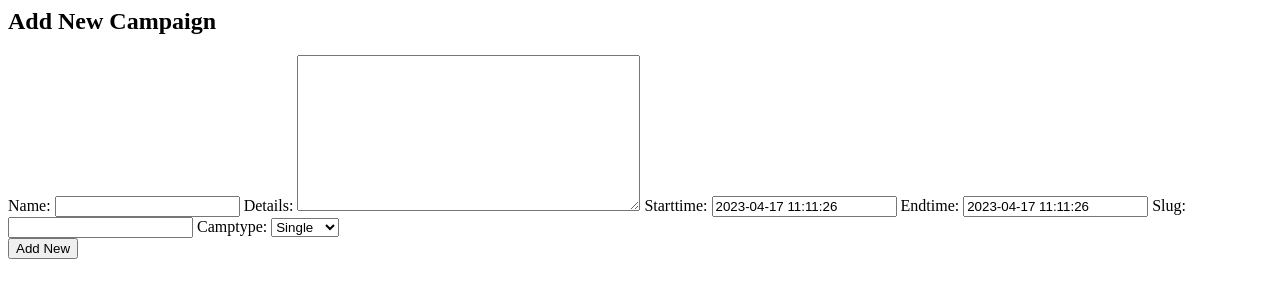
After one commit to mahmoudismail12/election2, a Django app: page /campaign/add/ in a window 1280 px wide. The commit adds this page. Shown: the top 300 px of the page. Run offline with Django 4.2, Linux system fonts and the light colour scheme.

Commit message:
add views

```diff
--- a/camp/models.py
+++ b/camp/models.py
@@ -1,14 +1,22 @@
+
+from django.utils import timezone
 from django.db import models
 from django.urls import reverse
 from django.utils.text import slugify
 
 # Create your models here.
+camp_choices=(
+    ('S','Single'),
+    ('M','Multiple'),
+)
+
 class Campaign(models.Model):
     name = models.CharField(max_length=100)
     details = models.TextField(max_length=2000)
-    starttime = models.DateTimeField(null=True)
-    endtime = models.DateTimeField(null=True)
+    starttime = models.DateTimeField(default=timezone.now)
+    endtime = models.DateTimeField(default=timezone.now)
     slug = models.SlugField(null=True  , blank=True)
+    camptype = models.CharField(choices=camp_choices,max_length=20,default='Single')
     def __str__(self):
         return self.name
 
@@ -25,7 +33,7 @@ class Campaign(models.Model):
 
 class VoterId(models.Model):
     campaign = models.ForeignKey(Campaign , related_name="campaign_voterid" , on_delete = models.CASCADE)
-    voterid = models.IntegerField(default=0,null=True)
+    voterid = models.IntegerField(default=0)
     def __str__(self):
         return str(self.campaign)
 
@@ -34,7 +42,7 @@ class Nominated(models.Model):
     name = models.CharField(max_length=100)
     details = models.TextField(max_length=2000)
     image = models.ImageField(upload_to='nominatedimage/')
-    votecount = models.IntegerField(default=0,null=True)
+    votecount = models.IntegerField(default=0)
 
 
     def __str__(self):
--- /dev/null
+++ b/camp/templates/camp/campaign_add.html
@@ -0,0 +1,10 @@
+ <h2>Add New Campaign</h2>
+
+
+
+<form action="" method="POST">
+    {% csrf_token %}
+    {{form}}
+    <br>
+    <input type="submit" value="Add New">
+</form>
--- a/camp/templates/camp/campaign_detail.html
+++ b/camp/templates/camp/campaign_detail.html
@@ -0,0 +1,2 @@
+<h1>{{campaign}}</h1>
+<a href="{%url 'camp:camp_update' campaign.slug%}">Edit This campaign</a>
--- a/camp/templates/camp/campaign_list.html
+++ b/camp/templates/camp/campaign_list.html
@@ -3,5 +3,7 @@
 {% for campaign in object_list %}
 
 <h1><a href="{{campaign.get_absolute_url}}">{{campaign.name}}</a></h1>
-<h3>{{campaign.details}}</h3>
+
 {% endfor %}
+
+<a href="{%url 'campaign:camp_add'%}">Add New campaign</a>
--- a/camp/urls.py
+++ b/camp/urls.py
@@ -1,10 +1,12 @@
 from django.urls import path
 from .views import CampaignList , CampaignDetail
-
+from . import views
 
 app_name = 'camp'
 
 urlpatterns = [
     path('',CampaignList.as_view(), name='campaign_list'),
-    path('<slug:slug>',CampaignDetail.as_view(),name='campaign_detail')
+    path('<slug:slug>',CampaignDetail.as_view(),name='campaign_detail'),
+    path('add/', views.CampADD.as_view(),name='camp_add'),
+    path('<slug:slug>/edit',views.CampUpdate.as_view(),name='camp_update'),
 ]
--- a/camp/views.py
+++ b/camp/views.py
@@ -3,6 +3,7 @@ from django.shortcuts import render
 # Create your views here.
 
 from django.views.generic import ListView  , DetailView
+from django.views.generic.edit import CreateView,DeleteView,UpdateView
 from camp.models import Campaign
 
 
@@ -12,3 +13,15 @@ class CampaignList(ListView)  :
 
 class CampaignDetail(DetailView)  :
     model  =  Campaign
+
+class CampUpdate(UpdateView) :
+    model = Campaign
+    fields = ['name', 'details', 'starttime','endtime','slug','camptype']
+    template_name = 'camp/campaign_edit.html'
+    success_url = '/campaign'
+
+class CampADD(CreateView) :
+    model = Campaign
+    fields = ['name', 'details', 'starttime','endtime','slug','camptype']
+    template_name = 'camp/campaign_add.html'
+    success_url = '/campaign'
--- a/project/settings.py
+++ b/project/settings.py
@@ -40,6 +40,7 @@ INSTALLED_APPS = [
     'django.contrib.staticfiles',
 
     'camp',
+    'django_summernote',
 ]
 
 MIDDLEWARE = [
@@ -131,7 +132,7 @@ MEDIA_URL = 'media/'
 STATICFILES_DIRS = [
     BASE_DIR / "media",
 ]
-
+X_FRAME_OPTIONS ='SAMEORIGIN'
 # Default primary key field type
 # https://docs.djangoproject.com/en/4.1/ref/settings/#default-auto-field
 
--- a/project/urls.py
+++ b/project/urls.py
@@ -20,7 +20,8 @@ from django.conf.urls.static import static
 
 urlpatterns = [
     path('admin/', admin.site.urls),
-    path('campaign/', include('camp.urls',namespace='campaign'))
+    path('campaign/', include('camp.urls',namespace='campaign')),
+    path('summernote/',include('django_summernote.urls')),
 ]
 urlpatterns += static(settings.STATIC_URL, document_root=settings.STATIC_ROOT)
 urlpatterns += static(settings.MEDIA_URL, document_root=settings.MEDIA_ROOT)
```
Also changed, not shown: camp/forms.py (added, +9 -0 lines), camp/templates/camp/campaign_edit.html (added, +10 -0 lines), camp/migrations/0003_campaign_camptype_alter_campaign_endtime_and_more.py (added), camp/migrations/0004_alter_campaign_endtime_alter_campaign_starttime.py (added).
